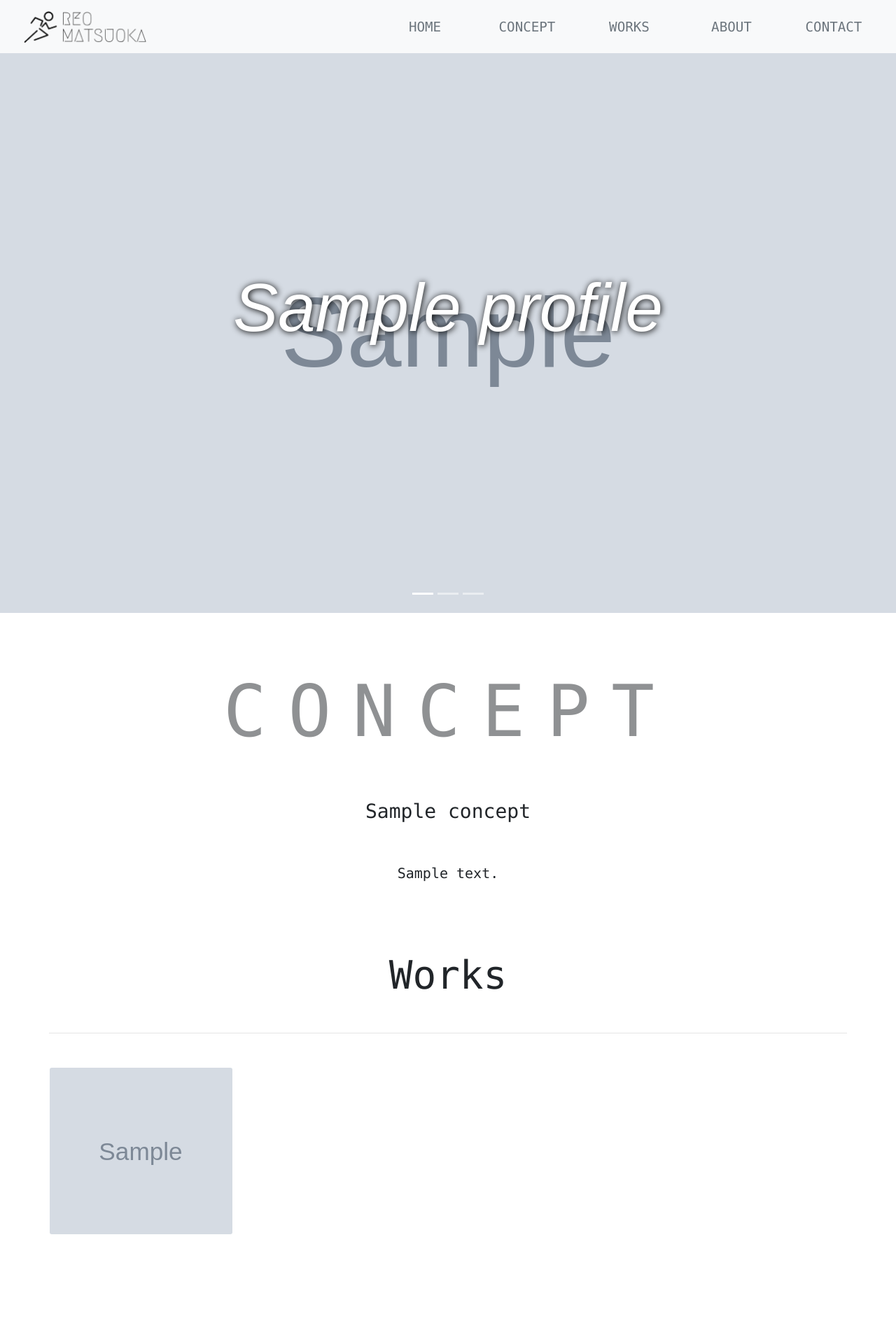
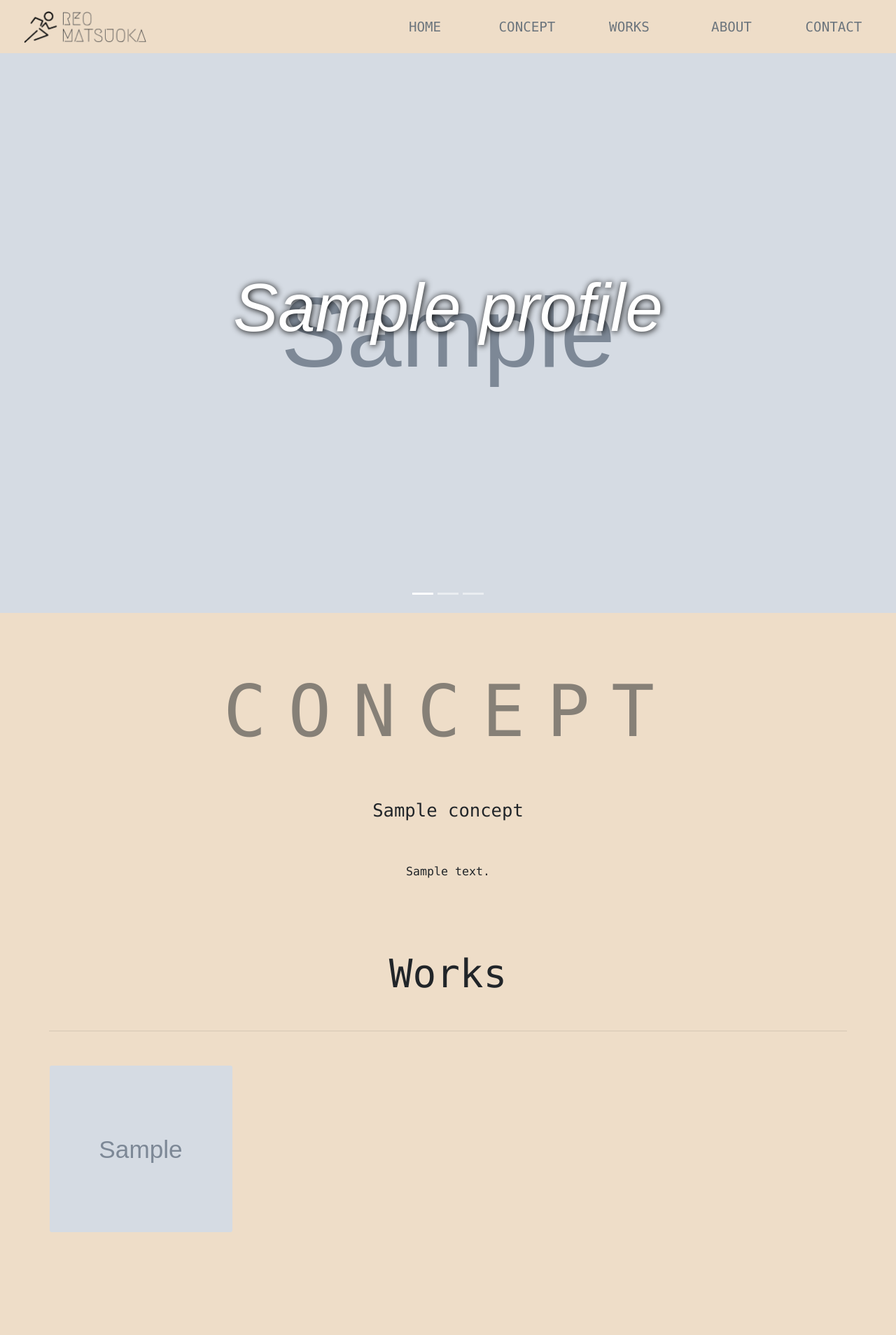
Before and after one commit to reomatsuoka/about-to-reo, a Django app: page / in a window 1280 px wide. Shown: the top 1908 px of the page at 70% size. Run offline with Django 3.2, Linux system fonts and the light colour scheme; tables that the repository leaves empty hold one stand-in row (values such as "Sample post"); grey boxes marked "Sample" are stand-in pictures; some libraries are stand-ins or nearby versions.

Commit message:
一部修正

```diff
--- a/app/static/css/style.css
+++ b/app/static/css/style.css
@@ -6,7 +6,7 @@
 }
 
 body {
-    background: #f1f1f1;
+    background: #eeddc8;
     display: flex;
     flex-flow: column;
     min-height: 100vh;
@@ -23,6 +23,10 @@ main {
 /* メニューバー部分 */
 .icon {
     padding: 10px 8px;
+}
+
+.navbar{
+    background-color: #eeddc8;
 }
 
 .navbar-nav {
@@ -138,8 +142,14 @@ main {
     padding-bottom: 1rem;
     padding-top: 80px;
 }
+
+.concept-subtitle{
+    font-size: 2vw;
+}
+
 .concept-text{
     line-height: 3rem;
+    font-size: 1.3vw;
 }
 
 .overlay {
@@ -241,10 +251,9 @@ main {
     padding-top: 1rem;
     padding-bottom: 2rem;
 }
-/* .list-group-item{
-    font-size: 1.7rem;
+.list-group-item{
     background-color: unset;
-} */
+}
 
 .paiza-photo{
     max-width: 300px;
--- a/app/templates/app/base.html
+++ b/app/templates/app/base.html
@@ -1,8 +1,4 @@
 {% load static %}
-
-<!-- 課題４、画像の圧縮 -->
-<!-- 課題５、メールアドレスのパスワードを漏れない様にする -->
-<!-- 課題６、もっと面白みのあるものを(自分らしく) -->
 
 <!DOCTYPE html>
 <html lang="ja">
@@ -18,9 +14,9 @@
     <title>About to Reo</title>
 </head>
 <body>
-    <nav class="navbar navbar-expand-md navbar-light bg-light">
+    <nav class="navbar navbar-expand-md navbar-light">
 		<div class="container-fluid">
-			<a class="navbar-brand" href="#"><img src="{% static 'img/logo.png' %}" height=50></a>
+			<a class="navbar-brand" href="/"><img src="{% static 'img/logo.png' %}" height=50></a>
 
 			<button class="navbar-toggler" type="button" data-toggle="collapse" data-target="#navbarResponsive">
 				<span class="navbar-toggler-icon"></span>
@@ -47,7 +43,7 @@
         </div>
     </nav>
 
-    <main class="bg-white">
+    <main>
         {% block content %}
         {% endblock %}
     </main>
--- a/app/templates/app/index.html
+++ b/app/templates/app/index.html
@@ -27,14 +27,14 @@
 
 <div class="container">
     <h1 class="concept-title text-center" id="concept">CONCEPT</h1>
-    <h3 class="text-center mt-5 mb-5">{{ concept_data.title }}</h3>
+    <h3 class="concept-subtitle text-center mt-5 mb-5">{{ concept_data.title }}</h3>
     <h5 class="concept-text my-2 text-center">{{ concept_data.description|linebreaksbr }}</h5>
 
     <h1 class="display-4 mb-5 text-center" id="works">Works</h1>
     <hr class="mb-5">
     <div class="row mb-5">
         {% for work in work_data %}
-        <div class="col-3 col-md-3 mb-3">
+        <div class="col-md-3 col-sm-6 mb-3">
             <a class="work-img-place btn p-0" href="{% url 'detail' work.id %}">
                 {% if work.thumbnail %}
                 <img class="work-img" src="{{ work.thumbnail.url }}" alt="">
@@ -127,7 +127,8 @@
             </div>
         </div>
     </div>
-    <h3 class="display-4 text-center mb-5">Character</h3>
+    <h3 class="display-4 text-center mb-4">Character</h3>
+    <hr class="mb-4">
     <div class="card flex-row-reverse text-monospace introduction">
         <div class="card in-list">
             <img src="{{ profile_data.character1.url }}" class="img-fluid" alt="...">
@@ -166,7 +167,7 @@
 </div>
 <footer class="text-center">
     <div class="col-12">
-        <p class="mb-0 mt-2">&copy; 2021 Reo Matsuoka</p>
+        <p class="my-4">&copy; 2021 Reo Matsuoka</p>
     </div>
 </footer>
 {% endblock %}
```
